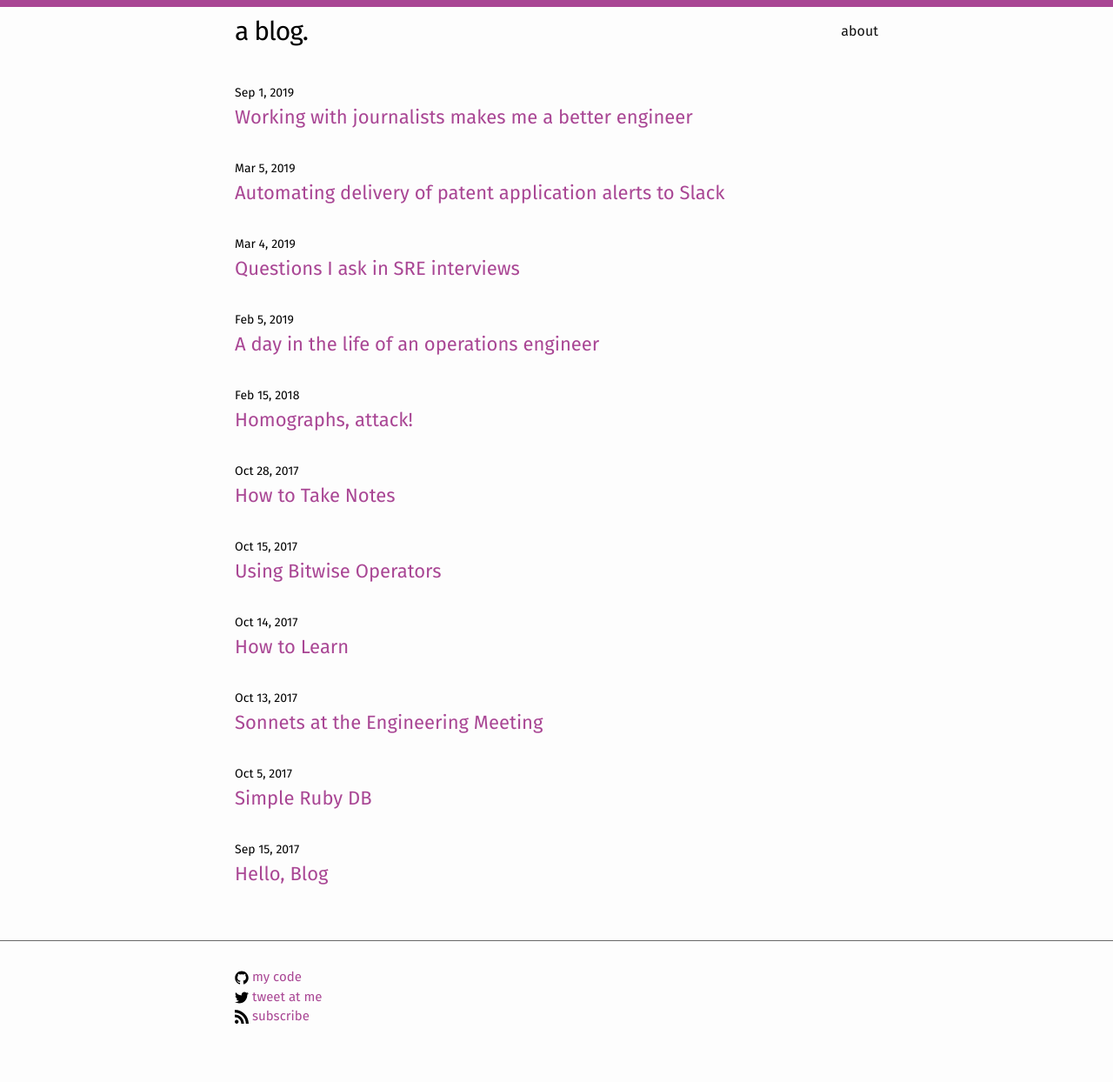
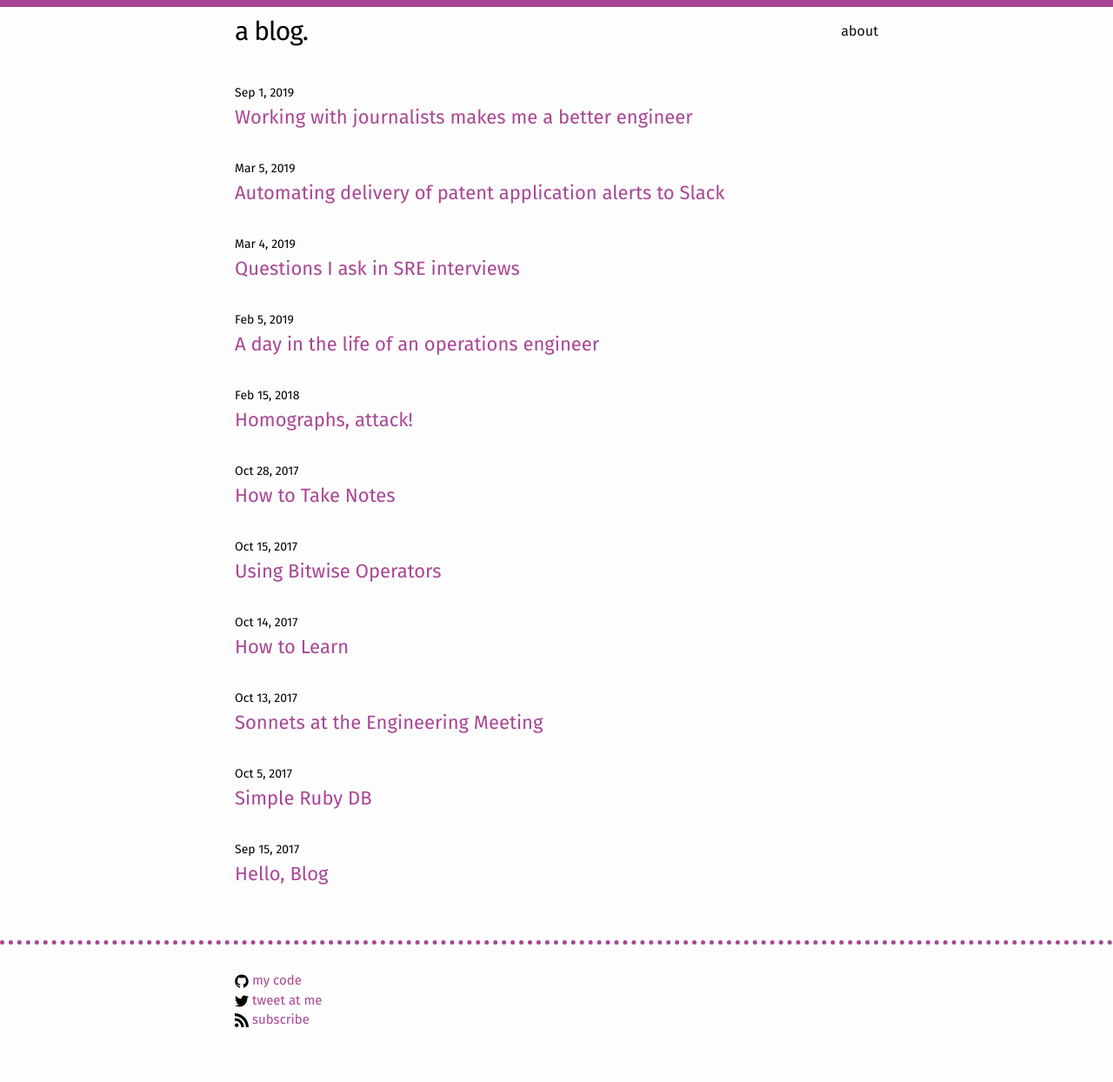
Before and after one commit to ghazaal71/loganmeetsworld, a Jekyll site: the page built from index.html, in a window 1280 px wide. Shown: the whole page at 87% size. Built offline with Jekyll 4.4.1, drawn with Linux system fonts in a browser that asks for light colours.

Commit message:
messing with footer

```diff
--- a/_sass/_layout.scss
+++ b/_sass/_layout.scss
@@ -98,7 +98,7 @@
  * Site footer
  */
 .site-footer {
-    border-top: 1px solid $grey-color-light;
+    border-top: 5px dotted $brand-color;
     padding: $spacing-unit 0;
 }
 
```
